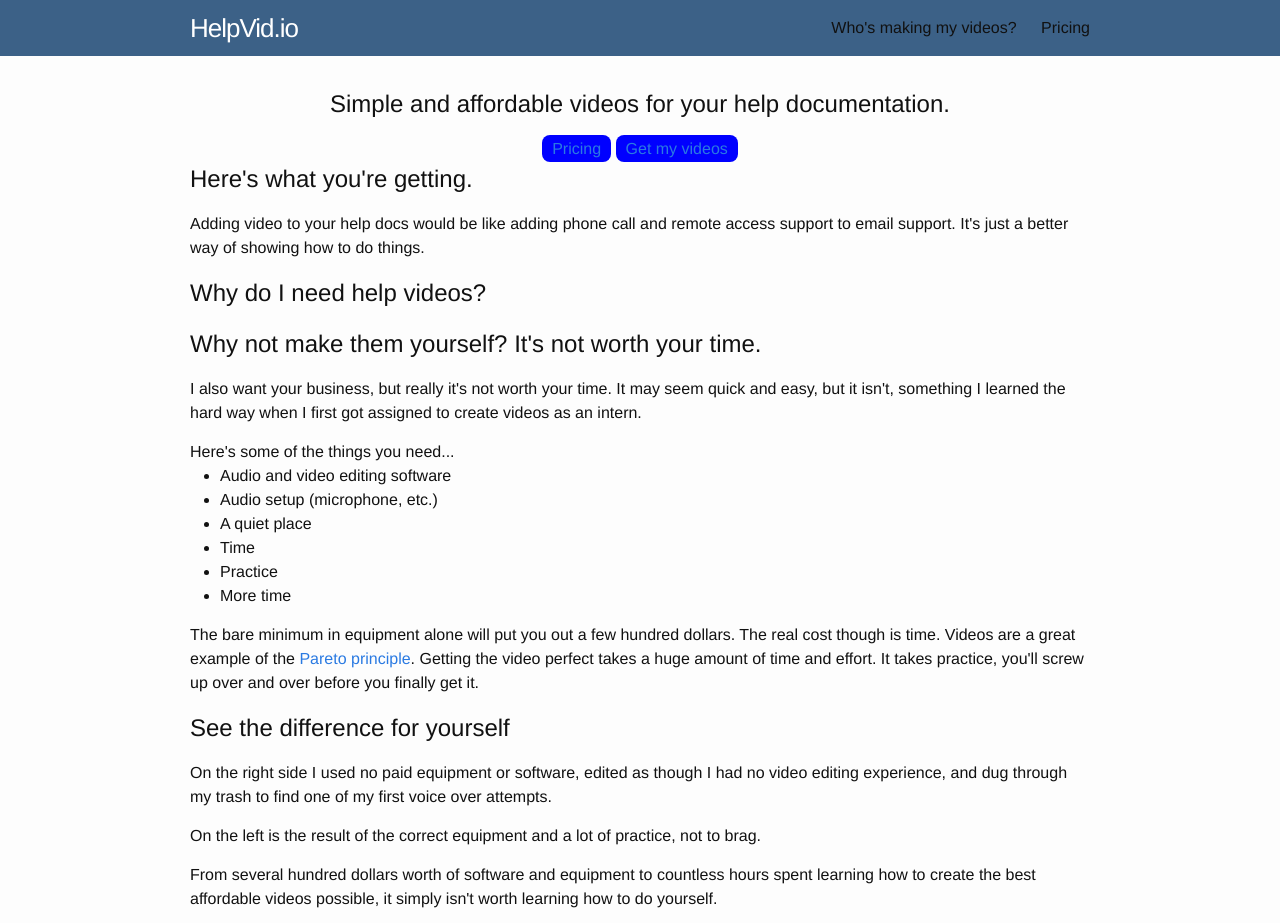
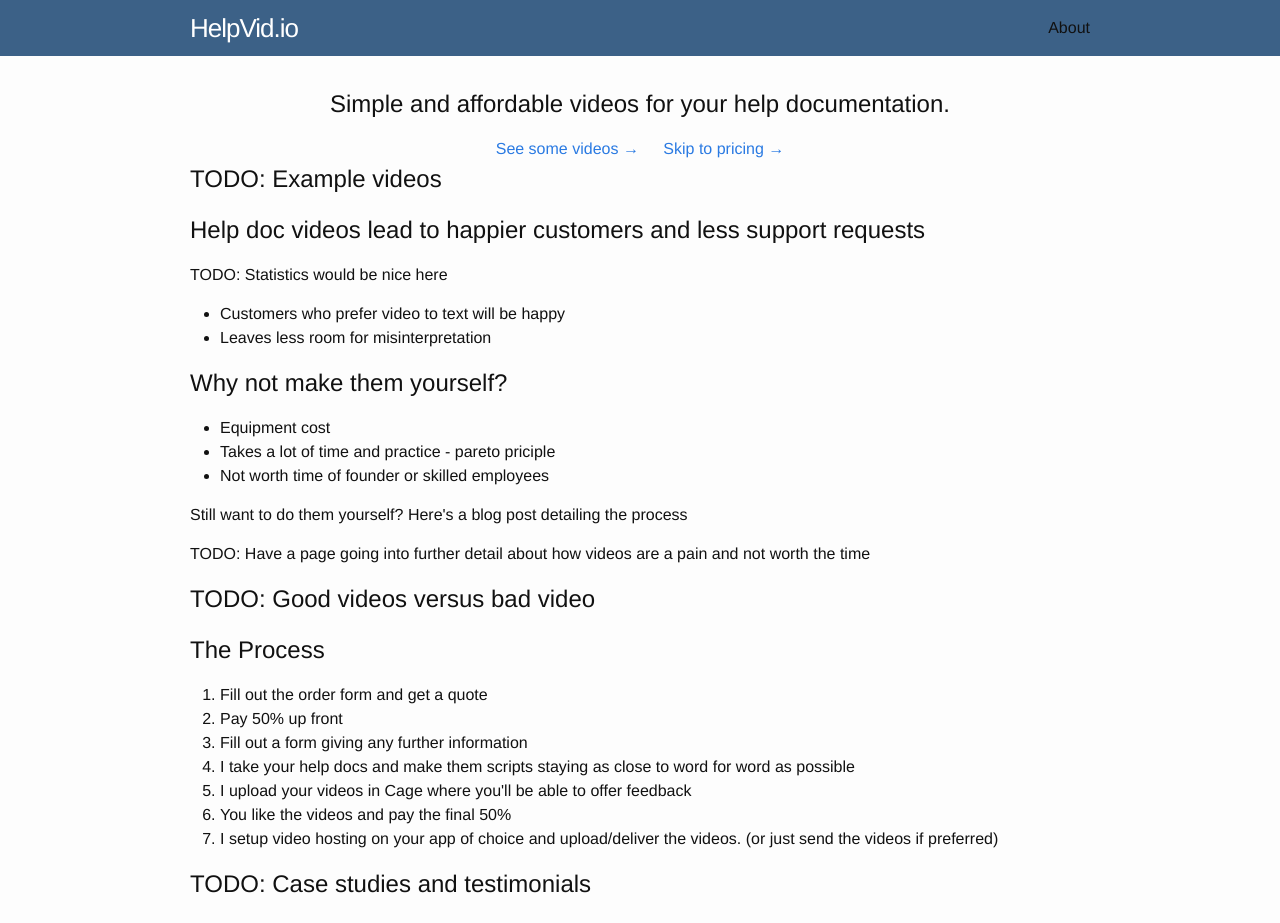
Before and after one commit to helpvidio/help-vidio, a Jekyll site: the page built from index.html, in a window 1280 px wide. Shown: the top 923 px of the page. Built offline with Jekyll 4.4.1, drawn with Linux system fonts in a browser that asks for light colours; some of the changed text lies outside the part shown.

```diff
--- /dev/null
+++ b/CNAME
@@ -0,0 +1 @@
+helpvid.io
--- a/about.md
+++ b/about.md
@@ -1,29 +1,15 @@
 ---
 layout: page
-title: Who's making my videos?
+title: About
 permalink: /about/
 ---
 
-Hey, I'm Tyler Dimon.
+Hey, I'm Tyler Dimon. I'm also a sophomore in college at the University of Texas at Dallas majoring in Computer Science. I grew up in Dallas, TX so you may notice an accent.
 
-I've been an intern at <a href="https://sifterapp.com">Sifter</a> for over 3 years now. I'm also a sophomore in college at the University of Texas at Dallas majoring in Computer Science. I grew up in Dallas, TX and I probably sound like I did.
+I worked as an intern at <a href="https://sifterapp.com">Sifter</a> for about 3 years doing all sorts of things. My boss and brother, Garrett, had always wanted videos showing off Sifter's features and eventually for the help docs but could never justify spending his time creating them so I ended up with the job and that's where I made my first videos to show off some of Sifter's features.
 
-During my internship I've done a lot of miscellaneous things, one being create tutorial videos which we've used on our product page, in feature announcements, and in our help docs. For some reason, I enjoyed making the videos, and even more enjoy seeing them finished and live on Sifter because to me watching a video is so much easier than reading text.
+I quickly realized that videos were no easy task, and I understood why Garrett could never justify spending his own valuable time on these videos. We also realized that while there are plenty of companies that will make whatever video you want for thousands of dollars, we couldn't find a company that could make a large number of quick videos for an affordable price because it just wasn't worth their time, they had bills to pay.
 
-Why make videos at all?
+Being a college student I didn't need much money and am able to make videos that don't break the bank, we wuickly came to the realization that this could be a great opportunity.
 
-There's three places I think videos can be useful for anyone software company. The product page, feature announcements, and help docs.
-
-The reason for utilizing videos on your product page is because some people just don't like having to scroll around and read your product page. If someone makes it all the way to your product page only to leave because they don't feel like reading, you just lost a potential customer that you got 90% of the way. A quick video however is hard to turn down for even the least interested customers, giving you a chance to hook that customer you wouldn't have otherwise.
-
-A lot of software success happens through word of mouth. We all have too many blog posts that we want to read, so when we find one and all it announces is a new feature, at least for me, it goes to the bottom of the priority list. However if a feature is announced through a quick video I'm far more likely to drop what I'm doing for a minute and check it out. On top of that video is just a way better format for showing off your app, a blog post just doesn't display the interface like a video.
-
-Lastly videos are useful in help docs. Videos make it hard not to understand what's going on, whereas text can leave room for misinterpretation or confusion. With videos your customers are more likely to get it and have a pleasant experience getting it. You know what this mean? Less support requests. I think we all know the advantage of that.
-
-Why not make them yourself?
-
-Because your time is more valuable and should spent on other things. The upfront cost of screen recording and video editing software along with a microphone will cost as much as your first video.
-
-Assuming you have no real prior video making experience beyond dabbling around in iMovie, the time spent getting a hang of an efficient workflow and getting good at making these videos just is not worth it for someone who gets paid what software developers do nowadays.
-
-If you get paid $30 an hour, pay someone to mow your lawn for $20 and spend the hour where you would be mowing your lawn working. You just came out $10 ahead, that is unless you like mowing lawns.
+I've made x videos, spent x hours, talk about hour Sifter was selling and I needed something new
--- a/css/main.scss
+++ b/css/main.scss
@@ -72,7 +72,6 @@ $on-laptop:        800px;
 }
 
 .button {
-  background-color: blue;
   padding: 5px 10px;
   border-radius: 8px;
   margin: 0 auto;
--- a/index.html
+++ b/index.html
@@ -6,99 +6,67 @@ layout: default
 
   <h2>Simple and affordable videos for your help documentation.</h2>
 
-  <a class="button">Pricing</a>
 
-  <a class="button">Get my videos</a>
+  <a class="button">See some videos &#8594;</a>
+  <a class="button">Skip to pricing &#8594;</a>
 
 </div>
 
-<h2>Here's what you're getting.</h2>
-
-<p>
-  Adding video to your help docs would be like adding phone call and remote access support to email support. It's just a better way of showing how to do things.
-</p>
-
-<h2>Why do I need help videos?</h2>
-
-<h2>Why not make them yourself? It's not worth your time.</h2>
-<p>
-  I also want your business, but really it's not worth your time. It may seem quick and easy, but it isn't, something I learned the hard way when I first got assigned to create videos as an intern.
-</p>
-Here's some of the things you need...
-<ul>
-  <li>Audio and video editing software</li>
-  <li>Audio setup (microphone, etc.)</li>
-  <li>A quiet place</li>
-  <li>Time</li>
-  <li>Practice</li>
-  <li>More time</li>
-</ul>
-<p>
-  The bare minimum in equipment alone will put you out a few hundred dollars. The real cost though is time. Videos are a great example of the <a href="https://en.wikipedia.org/wiki/Pareto_principle">Pareto principle</a>. Getting the video perfect takes a huge amount of time and effort. It takes practice, you'll screw up over and over before you finally get it.
-</p>
-
-
-<h2>See the difference for yourself</h2>
-
-<p>
-  On the right side I used no paid equipment or software, edited as though I had no video editing experience, and dug through my trash to find one of my first voice over attempts.
-</p>
-
-<p>
-  On the left is the result of the correct equipment and a lot of practice, not to brag.
-</p>
+<h2>TODO: Example videos</h2>
 
 
 
-<p>From several hundred dollars worth of software and equipment to countless hours spent learning how to create the best affordable videos possible, it simply isn't worth learning how to do yourself.</p>
+<h2>Help doc videos lead to happier customers and less support requests</h2>
+<p>TODO: Statistics would be nice here</p>
+<ul>
+  <li>Customers who prefer video to text will be happy</li>
+  <li>Leaves less room for misinterpretation</li>
+</ul>
 
-<h2>When your time is worth <a href="http://blog.asmartbear.com/value-time.html">$1000/hr</a> can you afford taking weeks off to make videos?</h2>
 
+<h2>Why not make them yourself?</h2>
+
+<ul>
+  <li>Equipment cost</li>
+  <li>Takes a lot of time and practice - pareto priciple</li>
+  <li>Not worth time of founder or skilled employees</li>
+</ul>
+
+<p>Still want to do them yourself? Here's a blog post detailing the process</p>
+
+<p>TODO: Have a page going into further detail about how videos are a pain and not worth the time</p>
+
+<p>
+
+<h2>TODO: Good videos versus bad video</h2>
 
 <h2>The Process</h2>
 <ol class="process">
-  <li>
-    Fill out the order form and get a quote
-  </li>
-  <li>
-    Pay 50% up front
-  </li>
-  <li>
-    Fill out a form giving any further information
-  </li>
-  <li>
-    I take your help docs and make them scripts staying as close to word for word as possible
-  </li>
-  <li>
-    I upload your videos in Cage where you'll be able to offer feedback
-  </li>
-  <li>
-    You like the videos and pay the final 50%
-  </li>
-  <li>
-    I setup video hosting on your app of choice and deliver the videos.
-  </li>
+  <li>Fill out the order form and get a quote</li>
+  <li>Pay 50% up front</li>
+  <li>Fill out a form giving any further information</li>
+  <li>I take your help docs and make them scripts staying as close to word for word as possible</li>
+  <li>I upload your videos in Cage where you'll be able to offer feedback</li>
+  <li>You like the videos and pay the final 50%</li>
+  <li>I setup video hosting on your app of choice and upload/deliver the videos. (or just send the videos if preferred)</li>
 </ol>
 
+<h2>TODO: Case studies and testimonials</h2>
+
+<h2>Pricing</h2>
+
+<p>$150 for your first video, $100 for every video after</p>
 
 
-<h2>Case studies</h2>
+<p>The first video costs more because of the initial setup time it takes to get rolling.</p>
+<p>These prices are assuming </p>
+  <ol>
+    <li>You have help docs already written which will be used as scripts</li>
+    <li>You have a version of your application where videos can be easily recorded without interference.</li>
+  </ol>
+<p>If the above is not the case extra fees will be charged.</p>
+<p>I reserve the right to turn down clients or charge extra if I believe videos will require extra work.</p>
+<p>Need a lot of videos? You may be eligible for a bulk discount. TODO: Bulk discount pricing list (10% after 10 videos, 20% off after 20 videos, etc.)</p>
+<p>Videos are a minute or less. For longer videos each minute counts as a video (we recommend your videos should stay under one minute however).</p>
 
-<iframe height="729" allowTransparency="true" frameborder="0" scrolling="no" style="width:100%;border:none"  src="https://tylerdimon.wufoo.com/embed/z11whgg70kw5lqt/"><a href="https://tylerdimon.wufoo.com/forms/z11whgg70kw5lqt/">Fill out my Wufoo form!</a></iframe><div id="wuf-adv" style="font-family:inherit;font-size: small;color:#a7a7a7;text-align:center;display:block;"><span class="notranslate">The easy to use <a href="http://www.wufoo.com/form-builder/">Wufoo form builder</a> helps you make forms easy, fast, and fun.</span></div>
-
-
-<h2>Pricing</h2>
-<div>
-  <div class="column-left">
-    1-2 videos for $150 each
-  </div>
-  <div class="column-center">
-    3-5 videos for $125
-  </div>
-  <div class="column-right">
-    5-10 videos for $100 each
-  </div>
-</div>
-<p>Want more than 10 videos? Need it in a hurry? Contact me</p>
-<p>Pricing is flexible. For certain reasons you may be charged extra, but you'll be notified of these charges up front.</p>
-<p>This pricing is for videos under a minute. Once a video goes over a minute it counts as two videos.</p>
+<iframe height="899" allowTransparency="true" frameborder="0" scrolling="no" style="width:100%;border:none"  src="https://tylerdimon.wufoo.com/embed/z11whgg70kw5lqt/"><a href="https://tylerdimon.wufoo.com/forms/z11whgg70kw5lqt/">Fill out my Wufoo form!</a></iframe>
```
Also changed, not shown: _posts/2015-05-14-welcome-to-jekyll.markdown (deleted, +0 -25 lines), feed.xml (deleted, +0 -30 lines), pricing.md (deleted, +0 -12 lines).
